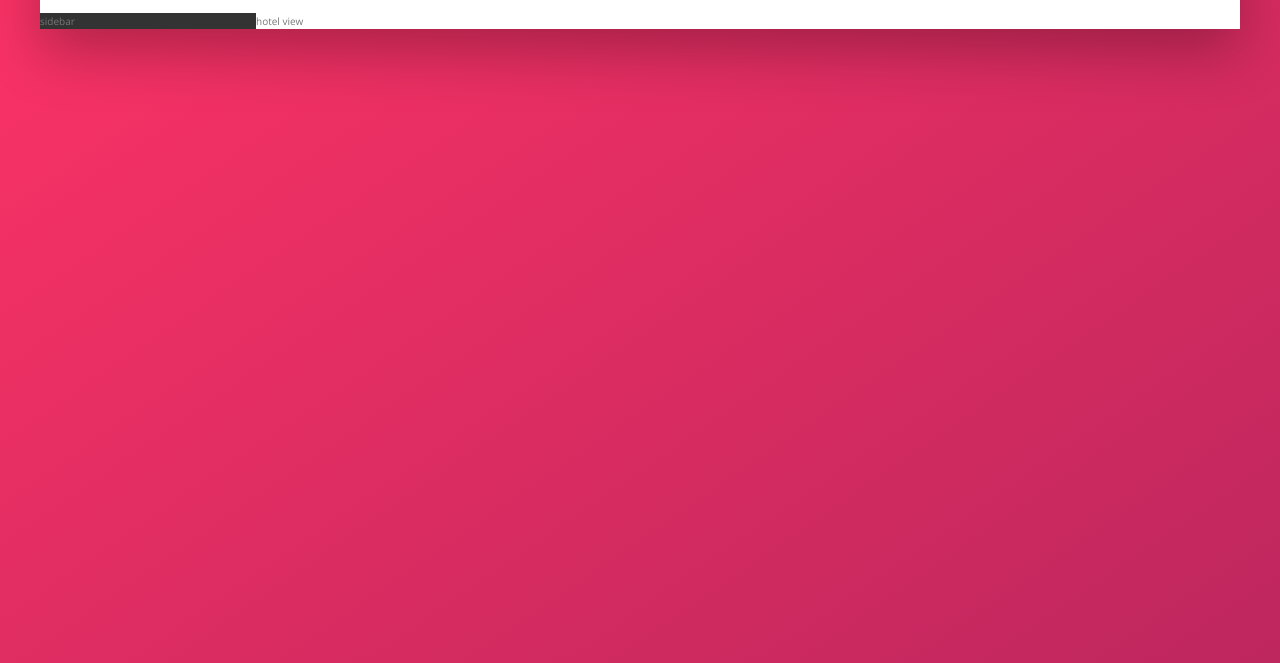
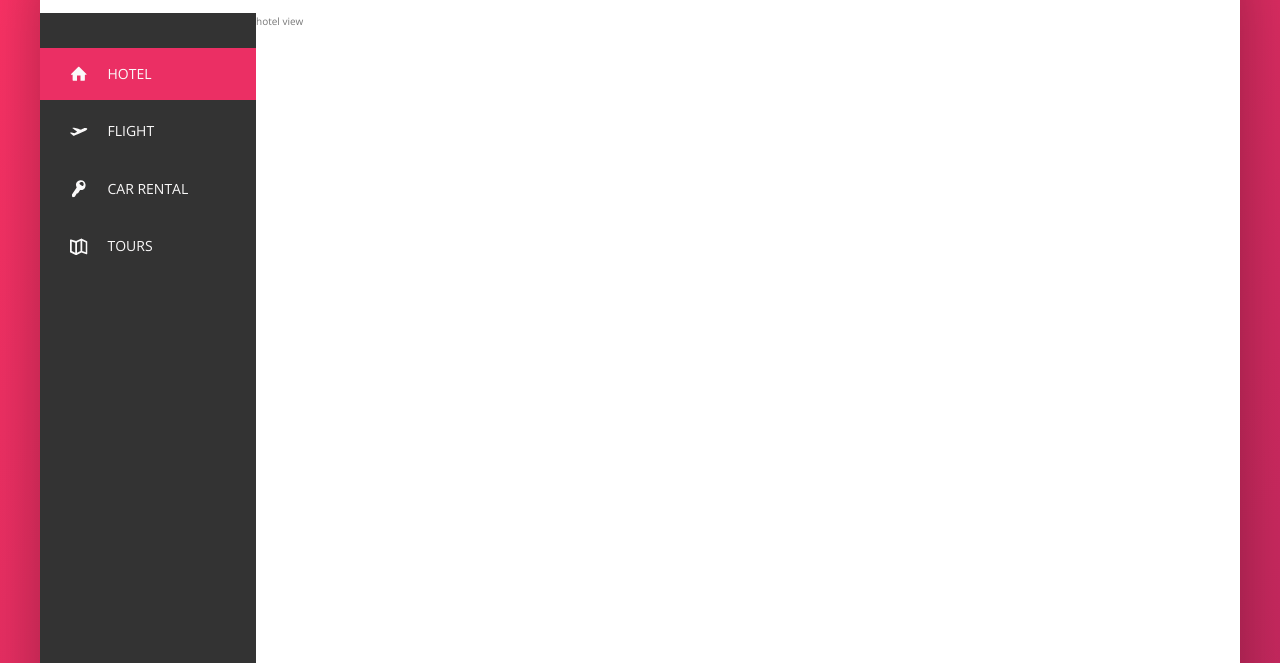
Before and after one commit to arozanski/hotels, a website: page index.html in a window 1280 px wide. Shown: the part 137-800 px from the top of the page. Drawn offline with nearby package versions, Linux system fonts and the light colour scheme.

Commit message:
add side navigation

```diff
--- a/index.html
+++ b/index.html
@@ -41,7 +41,44 @@
 
       <div class="content">
         <nav class="sidebar">
-          sidebar
+          <ul class="side-nav">
+            <li class="side-nav__item side-nav__item--active">
+              <a href="#" class="side-nav__link">
+                <svg class="side-nav__icon">
+                  <use xlink:href="img/sprite.svg#icon-home"></use>
+                </svg>
+                <span>Hotel</span>
+              </a>
+            </li>
+            <li class="side-nav__item">
+              <a href="#" class="side-nav__link">
+                <svg class="side-nav__icon">
+                  <use xlink:href="img/sprite.svg#icon-aircraft-take-off"></use>
+                </svg>
+                <span>Flight</span>
+              </a>
+            </li>
+            <li class="side-nav__item">
+              <a href="#" class="side-nav__link">
+                <svg class="side-nav__icon">
+                  <use xlink:href="img/sprite.svg#icon-key"></use>
+                </svg>
+                <span>Car rental</span>
+              </a>
+            </li>
+            <li class="side-nav__item">
+              <a href="#" class="side-nav__link">
+                <svg class="side-nav__icon">
+                  <use xlink:href="img/sprite.svg#icon-map"></use>
+                </svg>
+                <span>Tours</span>
+              </a>
+            </li>
+          </ul>
+
+          <div class="legal">
+            &copy; 2018 by Hotels. <br/>All rights reserved.
+          </div>
         </nav>
 
         <main class="hotel-view">
--- a/sass/_components.scss
+++ b/sass/_components.scss
@@ -100,3 +100,65 @@
     margin-right: 1rem;
   }
 }
+
+.side-nav {
+  font-size: 1.4rem;
+  list-style: none;
+  margin-top: 3.5rem;
+
+  &__item {
+    position: relative;
+
+    &:not(:last-child) {
+      margin-bottom: .5rem;
+    }
+
+    &::before {
+      content: '';
+      position: absolute;
+      top: 0;
+      left: 0;
+      height: 100%;
+      width: 3px;
+      background-color: var(--color-primary);
+      transform: scaleY(0);
+      transition: transform .3s,
+                  width .5s cubic-bezier(1,0,0,1) .3s;
+    }
+
+    &--active,
+    &:hover {
+      &::before {
+        transform: scaleY(1);
+        width: 100%;
+      }
+    }
+  }
+
+  &__link:link,
+  &__link:visited {
+    color: var(--grey-light-1);
+    text-decoration: none;
+    text-transform: uppercase;
+    display: block;
+    padding: 1.5rem 3rem;
+    display: flex;
+    align-items: center;
+    z-index: 100;
+    position: relative;
+  }
+
+  &__icon {
+    width: 1.75rem;
+    height: 1.75rem;
+    margin-right: 2rem;
+    fill: currentColor;
+  }
+}
+
+.legal {
+  font-size: 1.2rem;
+  text-align: center;
+  color: var(--grey-light-4);
+  padding: 2.5rem;
+}
--- a/sass/_layout.scss
+++ b/sass/_layout.scss
@@ -22,9 +22,15 @@
 .sidebar {
   background-color: var(--grey-dark-1);
   flex: 0 0 18%;
+  display: flex;
+  flex-direction: column;
+  justify-content: space-between;
 }
 
 .hotel-view {
   background-color: #fff;
   flex: 1;
+
+  //// temp
+  height: 100rem;
 }
```
Also changed, not shown: css/style.css.
